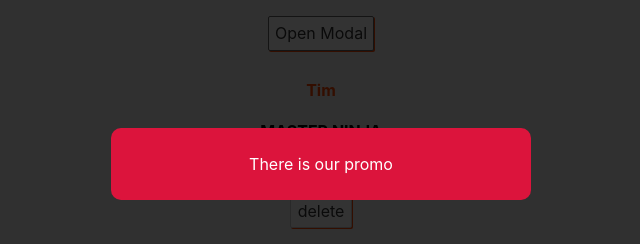
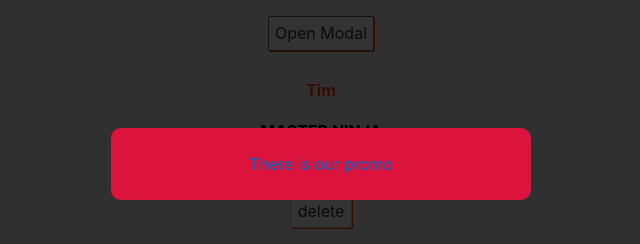
Before and after one commit to maxdevjs/learn-svelte-tutorial-for-beginners, a Svelte app in the folder myproject/: page / in a window 1280 px wide. Both pictures are taken after a click on the button "Open Modal". Shown: the top 244 px of the page, without its empty margins (319-959 px from the left). Built offline with nearby package versions, Linux system fonts and the light colour scheme.

Commit message:
Implement Modal event modifier (lesson-13)

```diff
--- a/myproject/src/Modal.svelte
+++ b/myproject/src/Modal.svelte
@@ -1,13 +1,20 @@
 <script>
+  // Event Modfiers:
+  // once - makes sure the event can only fire once (removes handler)
+  // preventDefault - prevent the default action (run e.preventDefault())
+  // self - only fires the event if the clicked element is the target
+  // ...
+
   export let message = 'deafult value'; // passed as a prop
   export let showModal = false;
   export let isPromo = false;
 </script>
 
 {#if showModal}
-  <div class="backdrop" class:promo={isPromo} on:click>
+  <div class="backdrop" class:promo={isPromo} on:click|self>
     <div class="modal">
-      <p>{message}</p>
+      <a href="http://localhost:5000/promo"><p>{message}</p></a>
+      <!-- <p>{message}</p> -->
       <!-- {#if isPromo}
         <p>There is our promo</p>
       {:else}
```
